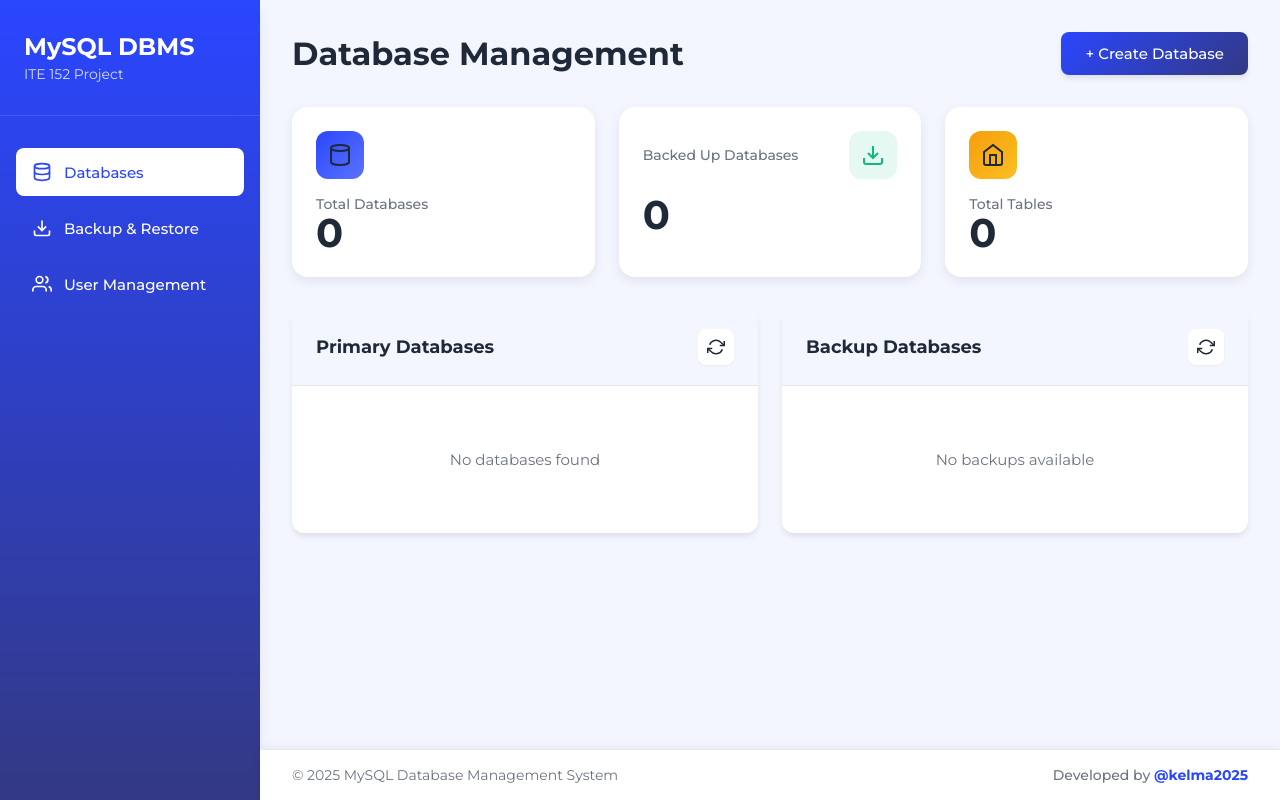
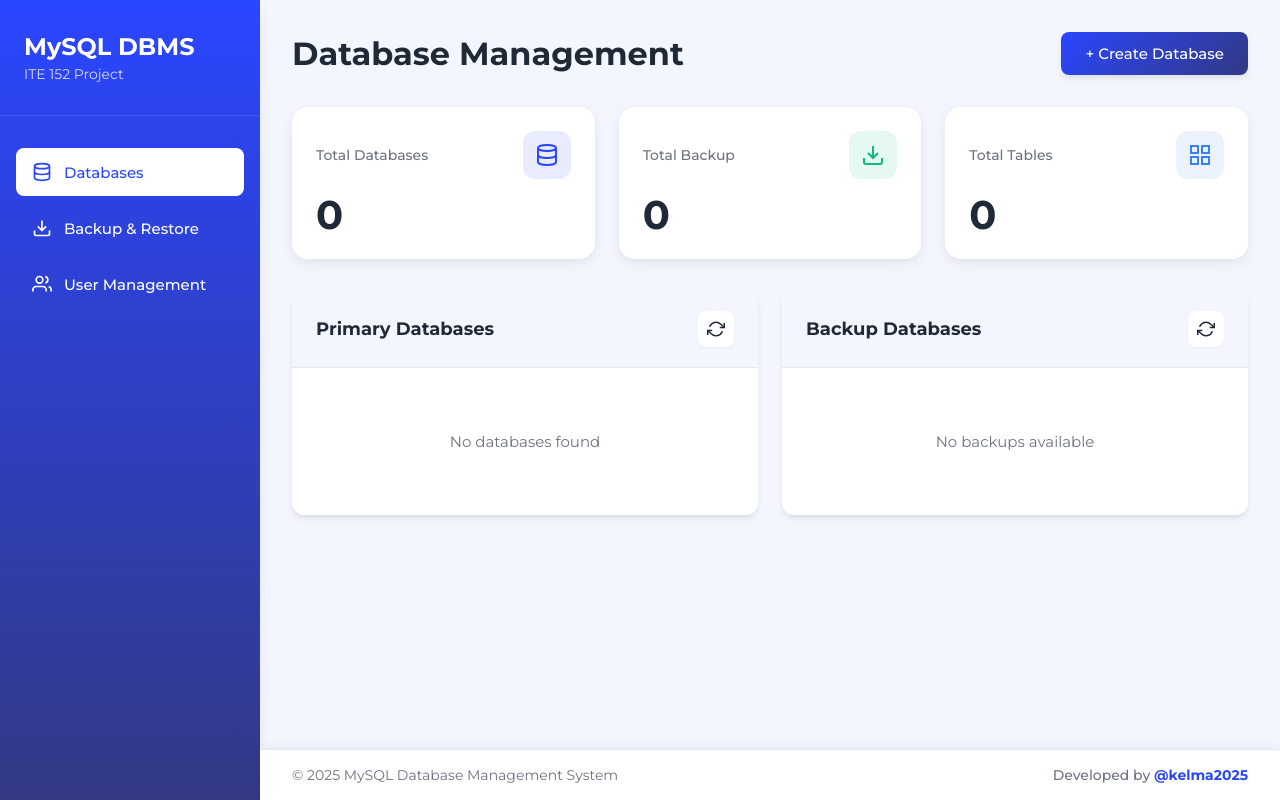
Before and after one commit to kelmaxxx/MyFinalProj_ITE152, a plain HTML site: page static/index.html in a window 1280 px wide. Drawn offline with Linux system fonts and the light colour scheme; no server answers.

Commit message:
Complete stat cards redesign - fix remaining two cards
- Updated Total Databases card with new layout
- Updated Total Tables card with new layout
- All three cards now have consistent design:
  * Label and icon in header row
  * Large number below
  * Soft colored icon backgrounds
  * No gradients, clean modern look

```diff
--- a/static/index.html
+++ b/static/index.html
@@ -66,21 +66,24 @@
             <!-- Dashboard Stats -->
             <div class="stats-grid">
                 <div class="stat-card">
-                    <div class="stat-icon" style="background: linear-gradient(135deg, #2A46FF 0%, #5B73FF 100%);">
+                    <div class="stat-card-header">
+                        <p class="stat-label">Total Databases</p>
+                        <div class="stat-icon icon-primary">
                             <svg viewBox="0 0 24 24" fill="none" stroke="currentColor" stroke-width="2">
                                 <ellipse cx="12" cy="5" rx="9" ry="3"></ellipse>
+                                <path d="M21 12c0 1.66-4 3-9 3s-9-1.34-9-3"></path>
                                 <path d="M3 5v14c0 1.66 4 3 9 3s9-1.34 9-3V5"></path>
                             </svg>
                         </div>
+                    </div>
                     <div class="stat-info">
-                        <p class="stat-label">Total Databases</p>
                         <h2 class="stat-value" id="totalDatabases">0</h2>
                     </div>
                 </div>
 
                 <div class="stat-card">
                     <div class="stat-card-header">
-                        <p class="stat-label">Backed Up Databases</p>
+                        <p class="stat-label">Total Backup</p>
                         <div class="stat-icon icon-success">
                             <svg viewBox="0 0 24 24" fill="none" stroke="currentColor" stroke-width="2">
                                 <path d="M21 15v4a2 2 0 0 1-2 2H5a2 2 0 0 1-2-2v-4"></path>
@@ -95,14 +98,18 @@
                 </div>
 
                 <div class="stat-card">
-                    <div class="stat-icon" style="background: linear-gradient(135deg, #F59E0B 0%, #FBBF24 100%);">
+                    <div class="stat-card-header">
+                        <p class="stat-label">Total Tables</p>
+                        <div class="stat-icon icon-info">
                             <svg viewBox="0 0 24 24" fill="none" stroke="currentColor" stroke-width="2">
-                            <path d="M3 9l9-7 9 7v11a2 2 0 0 1-2 2H5a2 2 0 0 1-2-2z"></path>
-                            <polyline points="9 22 9 12 15 12 15 22"></polyline>
+                                <rect x="3" y="3" width="7" height="7"></rect>
+                                <rect x="14" y="3" width="7" height="7"></rect>
+                                <rect x="14" y="14" width="7" height="7"></rect>
+                                <rect x="3" y="14" width="7" height="7"></rect>
                             </svg>
                         </div>
+                    </div>
                     <div class="stat-info">
-                        <p class="stat-label">Total Tables</p>
                         <h2 class="stat-value" id="totalTables">0</h2>
                     </div>
                 </div>
```
Lines whose indentation alone changed are shown as unchanged.
